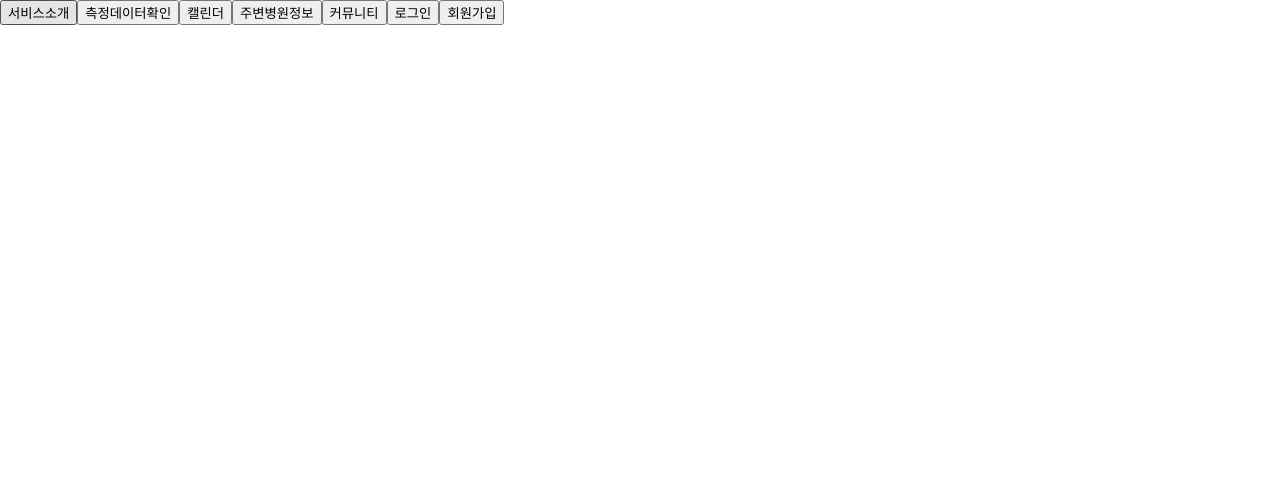
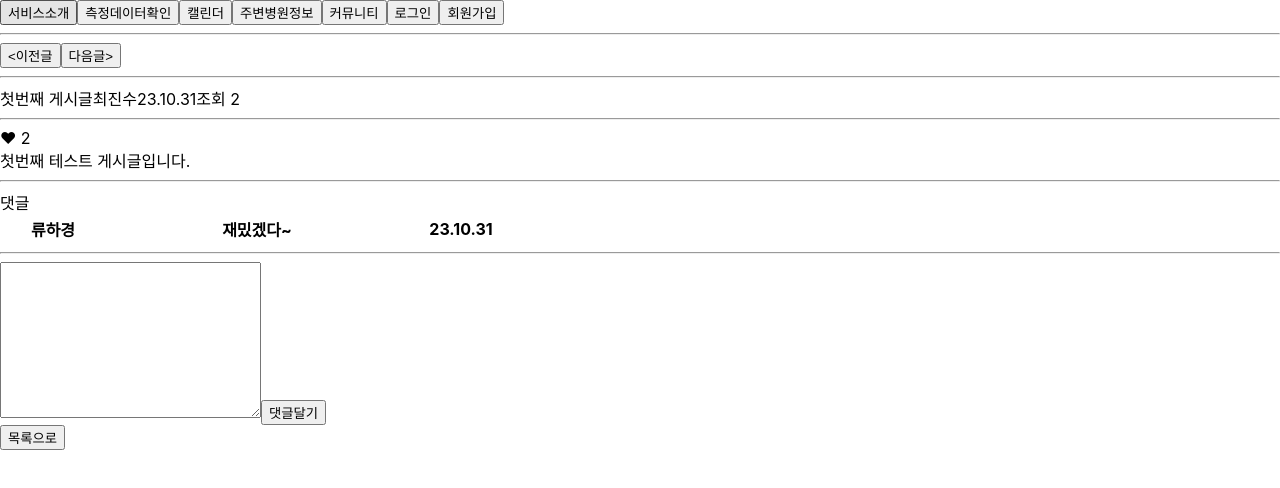
Before and after one commit to suvven1/RhythmCARE, a React (Create React App) app in the folder web/dna/: page /boarddetail in a window 1280 px wide. Shown: the top 488 px of the page. Built offline with nearby package versions, Linux system fonts and the light colour scheme.

Commit message:
[추가]웹페이지 커뮤니티 페이지 프레임 구현

```diff
--- a/web/dna/src/App.js
+++ b/web/dna/src/App.js
@@ -9,6 +9,8 @@ import Community from "./components/Community/Community";
 import Login from "./components/Login/Login";
 import Join from "./components/Join/Join";
 import MyPage from "./components/MyPage/MyPage";
+import BoardWriteForm from "./components/Community/BoardWriteForm";
+import BoardDetail from "./components/Community/BoardDetail";
 
 function App() {
   return (
@@ -23,6 +25,8 @@ function App() {
         <Route path="/login" element={<Login />}></Route>
         <Route path="/join" element={<Join />}></Route>
         <Route path="/join" element={<MyPage />}></Route>
+        <Route path="/boardwriteform" element={<BoardWriteForm />}></Route>
+        <Route path="/boarddetail" element={<BoardDetail />}></Route>
       </Routes>
     </div>
   );
--- /dev/null
+++ b/web/dna/src/components/Community/BoardDetail.jsx
@@ -0,0 +1,54 @@
+import React, { useState } from "react";
+import { Link } from "react-router-dom";
+
+const BoardDetail = () => {
+  const [comment, setComment] = useState("");
+  const postComment = (e) => {
+    e.preventDefault();
+    console.log(comment);
+  };
+
+  return (
+    <div>
+      <input type="button" value="<이전글" />
+      <input type="button" value="다음글>" />
+      <hr />
+      <span>첫번째 게시글</span>
+      <span>최진수</span>
+      <span>23.10.31</span>
+      <span>조회 2</span>
+      <hr />
+      <div>❤ 2</div>
+      <div>첫번째 테스트 게시글입니다.</div>
+      <hr />
+      <div>댓글</div>
+      <table>
+        <tbody>
+          <tr>
+            <th width="100px">류하경</th>
+            <th width="300px">재밌겠다~</th>
+            <th width="100px">23.10.31</th>
+          </tr>
+        </tbody>
+      </table>
+      <hr />
+      <form onSubmit={postComment}>
+        <textarea
+          name=""
+          id=""
+          cols="30"
+          rows="10"
+          onChange={(e) => {
+            setComment(e.target.value);
+          }}
+        ></textarea>
+        <input type="submit" value="댓글달기" />
+      </form>
+      <Link to="/community">
+        <button>목록으로</button>
+      </Link>
+    </div>
+  );
+};
+
+export default BoardDetail;
--- /dev/null
+++ b/web/dna/src/components/Community/BoardWriteForm.jsx
@@ -0,0 +1,62 @@
+import React, { useState } from "react";
+import { Link, useNavigate } from "react-router-dom";
+
+const BoardWriteForm = () => {
+  const nav = useNavigate();
+  const [title, setTitle] = useState("");
+  const [content, setContent] = useState("");
+  const [file, setFile] = useState("");
+
+  const uploadBoard = (e) => {
+    e.preventDefault();
+    console.log("upload board");
+    console.log(title);
+    console.log(content);
+    console.log(file);
+    nav("/community");
+  };
+
+  return (
+    <div>
+      <Link to="/community">
+        <button>목록으로</button>
+      </Link>
+      <hr />
+      <form onSubmit={uploadBoard}>
+        <div>제목</div>
+        <input
+          type="text"
+          onChange={(e) => {
+            setTitle(e.target.value);
+          }}
+        />
+        <br />
+        <br />
+        <div>내용</div>
+        <textarea
+          name=""
+          id=""
+          cols="30"
+          rows="10"
+          onChange={(e) => {
+            setContent(e.target.value);
+          }}
+        ></textarea>
+        <br />
+        <br />
+        <div>파일 첨부하기</div>
+        <input
+          type="file"
+          onChange={(e) => {
+            setFile(e.target.value);
+          }}
+        />
+        <br />
+        <br />
+        <input type="submit" value="등록하기" />
+      </form>
+    </div>
+  );
+};
+
+export default BoardWriteForm;
--- a/web/dna/src/components/Community/Community.jsx
+++ b/web/dna/src/components/Community/Community.jsx
@@ -1,7 +1,62 @@
 import React from "react";
+import axios from "../../axios";
+import { Link, useNavigate } from "react-router-dom";
 
 const Community = () => {
-  return <div>커뮤니티 시작</div>;
+  const nav = useNavigate();
+  const searchBoard = (e) => {
+    e.preventDefault();
+    console.log("search");
+  };
+  const moveToBoardDetail = () => {
+    nav("/boarddetail");
+  };
+  return (
+    <div>
+      <form onSubmit={searchBoard}>
+        <input type="text" />
+        <input type="submit" value="검색" />
+        <Link to="/boardwriteform">
+          <button>글쓰기</button>
+        </Link>
+      </form>
+      <hr />
+      <table>
+        <tbody>
+          <tr>
+            <th width="100px">글번호</th>
+            <th width="300px">제목</th>
+            <th width="100px">글쓴이</th>
+            <th width="100px">날짜</th>
+            <th width="100px">공감</th>
+            <th width="100px">조회</th>
+          </tr>
+
+          <tr onClick={moveToBoardDetail} style={{ cursor: "pointer" }}>
+            <th width="100px">01</th>
+            <th width="300px">첫번째 게시글</th>
+            <th width="100px">최진수</th>
+            <th width="100px">23.10.31</th>
+            <th width="100px">2</th>
+            <th width="100px">2</th>
+          </tr>
+
+          {/* {userData.map((data) => {
+            return (
+              <tr key={num}>
+                <td>{num}</td>
+                <td>{data.id}</td>
+                <td>{data.user_name}</td>
+                <td>{data.email}</td>
+                <td>{data.email}</td>
+                <td>{data.email}</td>
+              </tr>
+            );
+          })} */}
+        </tbody>
+      </table>
+    </div>
+  );
 };
 
 export default Community;
--- a/web/dna/src/components/Header.jsx
+++ b/web/dna/src/components/Header.jsx
@@ -25,6 +25,7 @@ const Header = () => {
       <Link to="/join">
         <button>회원가입</button>
       </Link>
+      <hr />
     </div>
   );
 };
```
